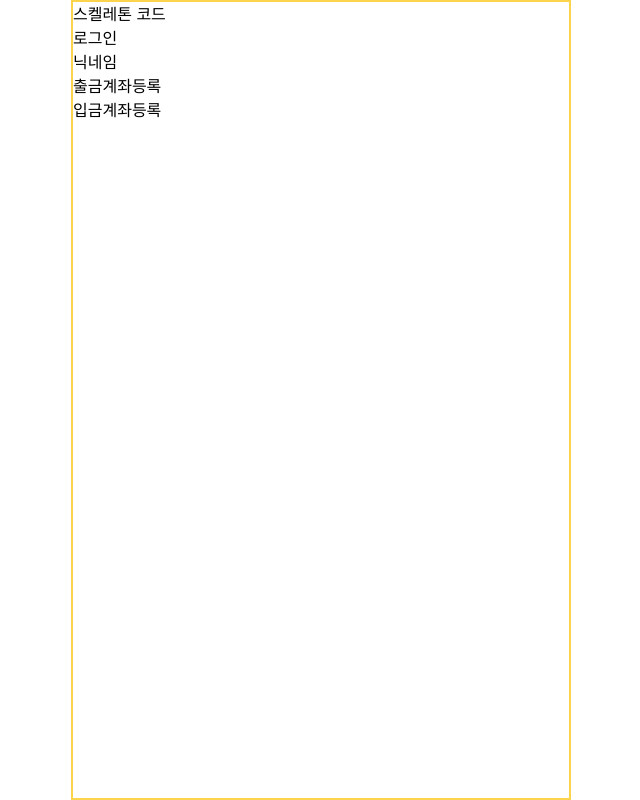
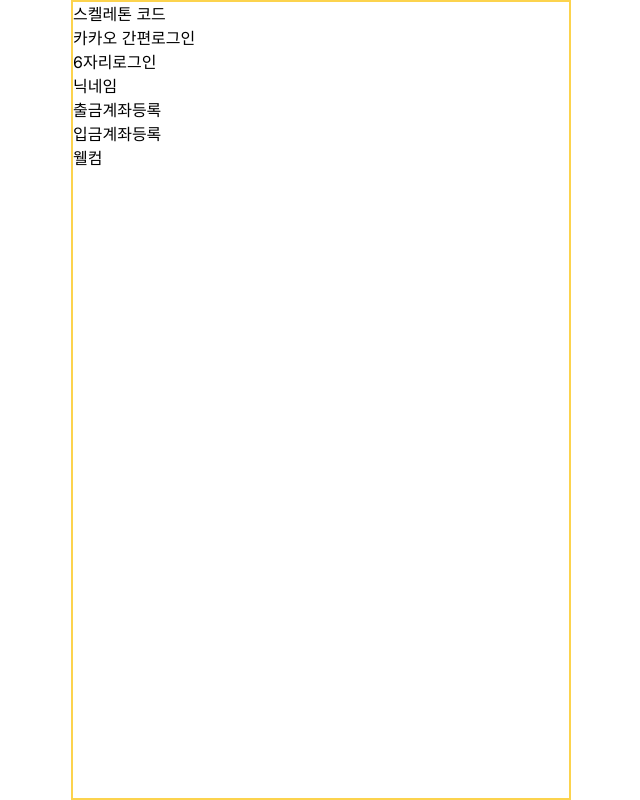
Before and after one commit to s01k1m/Akigimi, a Next.js app in the folder frontend/: page / in a window 1280 px wide. Shown: the whole page, without its empty margins (319-959 px from the left). Built offline with nearby package versions, Linux system fonts and the light colour scheme.

Commit message:
rename: 소셜 로그인 url 변경
1. 기존 소셜 카카오 로그인은 "/login"에서 "/kakao" URL로 변경하면서 파일을 옮겼다
2. "/login"은 6자리 비밀번호 로그인으로 사용할 것이다


Former-commit-id: 30c9f197179aa92d75b0d3af52b0a8958dc0736d

```diff
--- a/frontend/app/kakao/oidc/page.tsx
+++ b/frontend/app/kakao/oidc/page.tsx
@@ -2,7 +2,7 @@
 import axios from "axios";
 import * as React from "react";
 import { useEffect } from "react";
-import { redirect } from "next/navigation";
+import { useRouter } from "next/navigation";
 
 let id_token: string | null = "";
 
@@ -14,6 +14,7 @@ const redirect_uri = "http://localhost:3000/kakao/oidc";
 const app_key = process.env.NEXT_PUBLIC_KAKAO_CLIENT_ID;
 const token_request_url = `https://kauth.kakao.com/oauth/token?grant_type=authorization_code&client_id=${app_key}&redirect_uri=${redirect_uri}&code=${authorize_code}`;
 export default function Login() {
+  const router = useRouter();
   // 1. 카카오 로그인 성공한 유저를 리다이렉트된 주소에서 코드를 파싱한다
   // 2. authorize_code 이걸 token_request_url 카카오 서버로 보낸다. 그러면 카카오로부터 이 유저의 id_token을 받아올 수 있다.
 
@@ -54,6 +55,9 @@ export default function Login() {
         console.log("우리 회원 맞아요");
         // TODO: 회원이므로 6자리 로그인으로 페이지 전환해야됨
       })
+      .then(() => {
+        router.replace("/login/register");
+      })
       .catch((error) => {
         // 회원이 아니면 400 Bad Request를 반환하므로 회원가입으로 페이지 전환해야됨
         getSignup();
@@ -80,7 +84,9 @@ export default function Login() {
         window.localStorage.setItem("access_token", access_token);
         window.localStorage.setItem("refresh_token", refresh_token);
         console.log("JWT 발급해줄게요");
-        // redirect("/login/register");
+      })
+      .then(() => {
+        router.replace("/login/register");
       })
       .catch((error) => {
         console.error("getSignup HTTP 요청 중 오류 발생:", error);
--- a/frontend/app/page.tsx
+++ b/frontend/app/page.tsx
@@ -6,10 +6,13 @@ export default function Home() {
     <main>
       <span>스켈레톤 코드</span>
       <br></br>
-      <Link href="/login">로그인</Link> <br></br>
+      <Link href="/kakao">카카오 간편로그인</Link>
+      <br />
+      <Link href="/login">6자리로그인</Link> <br></br>
       <Link href="/login/register">닉네임</Link> <br></br>
       <Link href="/login/register/withdrawal">출금계좌등록</Link> <br></br>
       <Link href="/login/register/deposit">입금계좌등록</Link> <br></br>
+      <Link href="/login/register/welcome">웰컴</Link> <br></br>
     </main>
   );
 }
```
Also changed, not shown: frontend/app/kakao/page.tsx (added, +22 -0 lines), frontend/app/login/page.tsx (+1 -16 lines).
